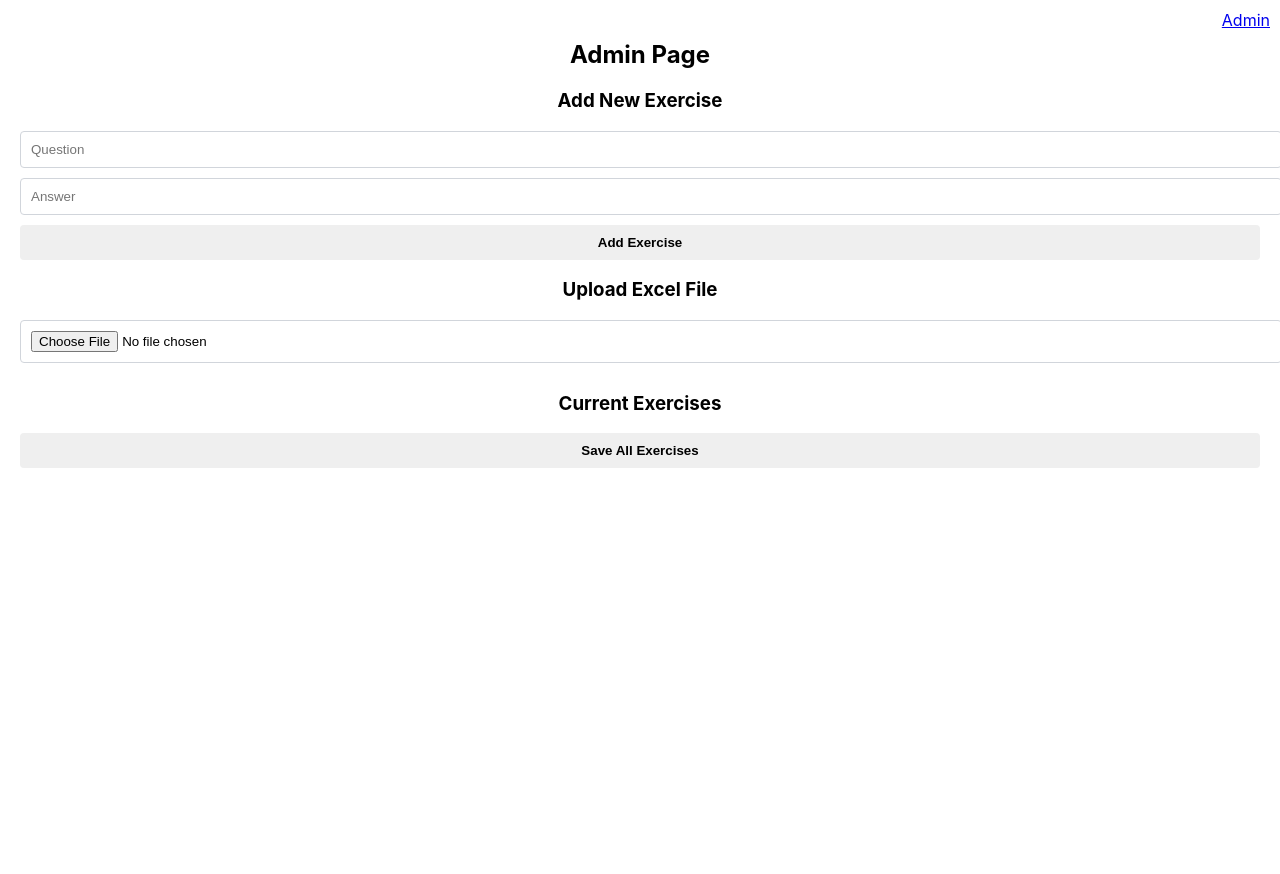
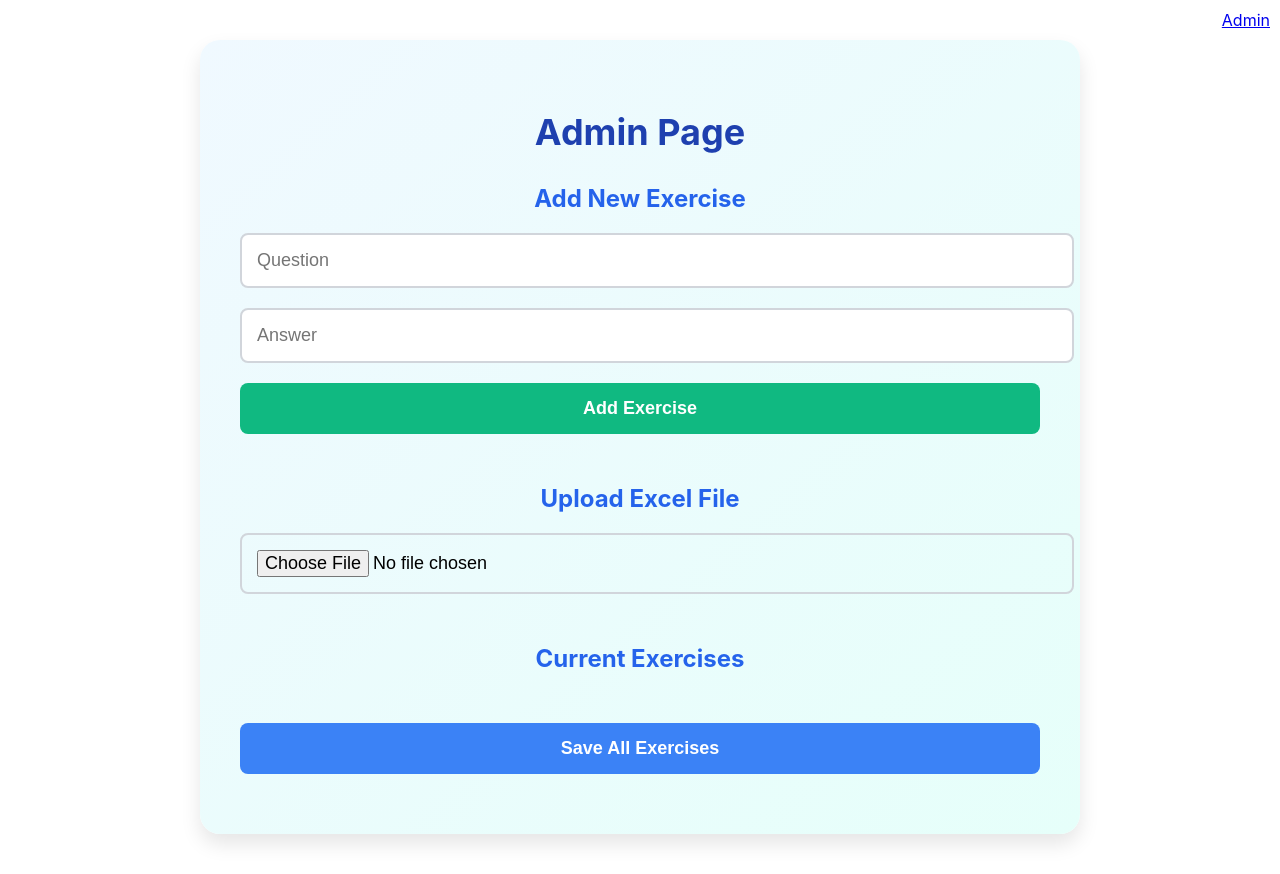
Before and after one commit to Awhitter/spanish1, a React (Create React App) app: page /admin in a window 1280 px wide. Before the commit the page ends 800 px from the top, so only its background shows below. Built offline with nearby package versions, Linux system fonts and the light colour scheme.

Commit message:
Remove node_modules from Git tracking

```diff
--- /dev/null
+++ b/src/components/AdminPage.css
@@ -0,0 +1,71 @@
+.admin-page {
+  max-width: 800px;
+  margin: 40px auto;
+  padding: 40px;
+  background: linear-gradient(to bottom right, #f0f9ff, #e6fffa);
+  border-radius: 20px;
+  box-shadow: 0 10px 20px rgba(0, 0, 0, 0.1);
+}
+
+h2 {
+  color: #1e40af;
+  text-align: center;
+  margin-bottom: 30px;
+  font-size: 36px;
+}
+
+h3 {
+  color: #2563eb;
+  margin-top: 30px;
+  margin-bottom: 20px;
+  font-size: 24px;
+}
+
+input[type="text"], input[type="file"] {
+  width: 100%;
+  padding: 15px;
+  margin-bottom: 20px;
+  border: 2px solid #d1d5db;
+  border-radius: 8px;
+  font-size: 18px;
+}
+
+button {
+  width: 100%;
+  padding: 15px;
+  border: none;
+  border-radius: 8px;
+  cursor: pointer;
+  font-weight: bold;
+  font-size: 18px;
+  transition: background-color 0.3s ease;
+  background-color: #10b981;
+  color: white;
+  margin-bottom: 20px;
+}
+
+button:hover {
+  background-color: #059669;
+}
+
+ul {
+  list-style-type: none;
+  padding: 0;
+}
+
+li {
+  background-color: #f3f4f6;
+  padding: 15px;
+  margin-bottom: 10px;
+  border-radius: 8px;
+  font-size: 18px;
+}
+
+.save-button {
+  background-color: #3b82f6;
+  margin-top: 30px;
+}
+
+.save-button:hover {
+  background-color: #2563eb;
+}
--- a/src/components/AdminPage.js
+++ b/src/components/AdminPage.js
@@ -1,5 +1,6 @@
 import React, { useState } from 'react';
 import * as XLSX from 'xlsx';
+import './AdminPage.css';
 
 function AdminPage() {
   const [newQuestion, setNewQuestion] = useState('');
@@ -39,7 +40,7 @@ function AdminPage() {
   };
 
   return (
-    <div style={{ padding: '20px' }}>
+    <div className="admin-page">
       <h2>Admin Page</h2>
       <h3>Add New Exercise</h3>
       <input
@@ -66,7 +67,7 @@ function AdminPage() {
         ))}
       </ul>
 
-      <button onClick={handleSave}>Save All Exercises</button>
+      <button onClick={handleSave} className="save-button">Save All Exercises</button>
     </div>
   );
 }
--- a/src/components/EjerciciosEspanol.css
+++ b/src/components/EjerciciosEspanol.css
@@ -1,50 +1,55 @@
 .ejercicios-espanol {
-  max-width: 400px;
-  margin: 0 auto;
-  padding: 20px;
+  max-width: 800px;
+  margin: 40px auto;
+  padding: 40px;
   background: linear-gradient(to bottom right, #e6f2ff, #f0e6ff);
-  border-radius: 10px;
-  box-shadow: 0 4px 6px rgba(0, 0, 0, 0.1);
+  border-radius: 20px;
+  box-shadow: 0 10px 20px rgba(0, 0, 0, 0.1);
 }
 
 h1 {
   color: #1e40af;
   text-align: center;
-  margin-bottom: 10px;
+  margin-bottom: 20px;
+  font-size: 36px;
 }
 
 .nivel {
   text-align: center;
   color: #4b5563;
-  margin-bottom: 20px;
+  margin-bottom: 30px;
+  font-size: 18px;
 }
 
 .ejercicio {
-  margin-bottom: 20px;
+  margin-bottom: 30px;
 }
 
 .pregunta {
-  font-size: 18px;
+  font-size: 24px;
   font-weight: 500;
   color: #1f2937;
-  margin-bottom: 10px;
+  margin-bottom: 20px;
 }
 
 input {
   width: 100%;
-  padding: 10px;
-  margin-bottom: 10px;
-  border: 1px solid #d1d5db;
-  border-radius: 4px;
+  padding: 15px;
+  margin-bottom: 20px;
+  border: 2px solid #d1d5db;
+  border-radius: 8px;
+  font-size: 18px;
 }
 
 button {
   width: 100%;
-  padding: 10px;
+  padding: 15px;
   border: none;
-  border-radius: 4px;
+  border-radius: 8px;
   cursor: pointer;
   font-weight: bold;
+  font-size: 18px;
+  transition: background-color 0.3s ease;
 }
 
 .verificar {
@@ -59,7 +64,8 @@ button {
 .feedback {
   text-align: center;
   font-weight: bold;
-  margin-top: 10px;
+  margin-top: 20px;
+  font-size: 20px;
 }
 
 .correcto {
@@ -72,11 +78,11 @@ button {
 
 .progreso-container {
   width: 100%;
-  height: 10px;
+  height: 15px;
   background-color: #e5e7eb;
-  border-radius: 5px;
+  border-radius: 10px;
   overflow: hidden;
-  margin-top: 20px;
+  margin-top: 30px;
 }
 
 .progreso-bar {
@@ -88,19 +94,19 @@ button {
 .contador {
   text-align: center;
   color: #4b5563;
-  font-size: 14px;
-  margin-top: 10px;
+  font-size: 16px;
+  margin-top: 15px;
 }
 
 .botones {
   display: flex;
   justify-content: space-between;
-  margin-top: 20px;
+  margin-top: 30px;
 }
 
 .reiniciar, .siguiente {
   flex: 1;
-  margin: 0 5px;
+  margin: 0 10px;
 }
 
 .reiniciar {
--- a/src/data/ejercicios.json
+++ b/src/data/ejercicios.json
@@ -18,5 +18,97 @@
   {
     "pregunta": "Complete: El sol es _______.",
     "respuesta": "amarillo"
+  },
+  {
+    "pregunta": "Complete con el color correcto en español: La bandera de Brasil es ________ y ________.",
+    "respuesta": "verde y amarilla"
+  },
+  {
+    "pregunta": "Escriba el color en femenino: a) Blanco → _______ b) Negro → _______ c) Amarillo → _______",
+    "respuesta": "a) blanca b) negra c) amarilla"
+  },
+  {
+    "pregunta": "Escriba el plural de estos colores: a) Azul → _______ b) Gris → _______ c) Marrón → _______",
+    "respuesta": "a) azules b) grises c) marrones"
+  },
+  {
+    "pregunta": "Responda: ¿De qué color es típicamente el mar? Use una frase completa.",
+    "respuesta": "El mar es típicamente azul."
+  },
+  {
+    "pregunta": "Complete la frase con el color correcto en español: El cielo es ________ y las nubes son ________.",
+    "respuesta": "azul y blancas"
+  },
+  {
+    "pregunta": "Escriba los colores del arcoíris en español.",
+    "respuesta": "rojo, naranja, amarillo, verde, azul, añil, violeta"
+  },
+  {
+    "pregunta": "¿Qué color se forma al mezclar...? a) Amarillo + Azul = _______ b) Rojo + Amarillo = _______ c) Azul + Rojo = _______",
+    "respuesta": "a) verde b) naranja c) morado"
+  },
+  {
+    "pregunta": "Describa los colores de la bandera de Brasil en español.",
+    "respuesta": "La bandera de Brasil es verde, amarilla y azul."
+  },
+  {
+    "pregunta": "Complete con el color apropiado: a) La nieve es _______. b) El carbón es _______. c) Las hojas de los árboles son generalmente _______. d) El sol es _______.",
+    "respuesta": "a) blanca b) negro c) verdes d) amarillo"
+  },
+  {
+    "pregunta": "Escriba los colores de la bandera de España.",
+    "respuesta": "rojo y amarillo"
+  },
+  {
+    "pregunta": "Cree una frase usando al menos tres colores diferentes.",
+    "respuesta": "El cielo azul, el sol amarillo y las hojas verdes crean un hermoso paisaje."
+  },
+  {
+    "pregunta": "Identifique el intruso y explique por qué (en español): a) Rojo - Amarillo - Azul - Caliente b) Negro - Blanco - Redondo - Gris",
+    "respuesta": "a) Caliente, porque no es un color. b) Redondo, porque no es un color."
+  },
+  {
+    "pregunta": "Escriba cinco objetos y sus colores típicos en español.",
+    "respuesta": "1. Limón - amarillo 2. Cielo - azul 3. Hierba - verde 4. Nieve - blanca 5. Carbón - negro"
+  },
+  {
+    "pregunta": "Complete con la forma correcta del adjetivo de color: a) Las manzanas son (rojo) _______. b) Los plátanos son (amarillo) _______. c) El cielo es (azul) _______.",
+    "respuesta": "a) rojas b) amarillos c) azul"
+  },
+  {
+    "pregunta": "Escriba los opuestos de estos colores en español: a) Blanco → _______ b) Claro → _______ c) Oscuro → _______",
+    "respuesta": "a) negro b) oscuro c) claro"
+  },
+  {
+    "pregunta": "Responda en español: ¿Cuáles son los colores primarios?",
+    "respuesta": "Los colores primarios son rojo, azul y amarillo."
+  },
+  {
+    "pregunta": "Forme frases con estos pares de palabras: a) Rojo - pasión b) Verde - esperanza c) Azul - tranquilidad",
+    "respuesta": "a) El rojo simboliza la pasión. b) El verde representa la esperanza. c) El azul transmite tranquilidad."
+  },
+  {
+    "pregunta": "Complete las frases con el color más apropiado: a) El cielo despejado es _______. b) Las hojas frescas de los árboles son _______. c) La arena de la playa suele ser _______.",
+    "respuesta": "a) azul b) verdes c) beige"
+  },
+  {
+    "pregunta": "Describa los colores típicos de estos objetos cotidianos: a) Un taxi en su ciudad b) Una naranja madura c) Un periódico",
+    "respuesta": "a) amarillo b) naranja c) blanco y negro"
+  },
+  {
+    "pregunta": "Complete las frases con el color correcto en género y número: a) Las uvas pueden ser (verde) _______ o (morado) _______. b) Los girasoles tienen pétalos (amarillo) _______ y centro (marrón) _______. c) El arcoíris tiene franjas (rojo, naranja, amarillo, verde, azul, añil, violeta) _______, _______, _______, _______, _______, _______ y _______.",
+    "respuesta": "a) verdes o moradas b) amarillos, marrón c) rojas, naranjas, amarillas, verdes, azules, añiles y violetas"
+  },
+  {
+    "pregunta": "Describa los colores típicos de los siguientes alimentos: a) Una ensalada mediterránea b) Un plato de sushi c) Una paella valenciana",
+    "respuesta": "a) verde, rojo, blanco b) blanco, negro, rojo, verde c) amarillo, rojo, verde"
+  },
+  {
+    "pregunta": "Cree un breve párrafo descriptivo de su lugar favorito, utilizando al menos siete colores diferentes.",
+    "respuesta": "Mi lugar favorito es una playa tropical con arena dorada y aguas turquesas. El cielo azul está adornado con nubes blancas y el sol amarillo brilla intensamente. Las palmeras verdes se mecen suavemente, mientras que las coloridas flores rojas, moradas y naranjas adornan el paisaje."
+  },
+  {
+    "pregunta": "Complete las frases con los colores adecuados: a) El sol es _______ y el cielo es _______. b) La nieve es _______ y la noche es _______. c) Las hojas son _______ y las naranjas son _______.",
+    "respuesta": "a) amarillo, azul b) blanca, negra c) verdes, naranjas"
   }
 ]
```
